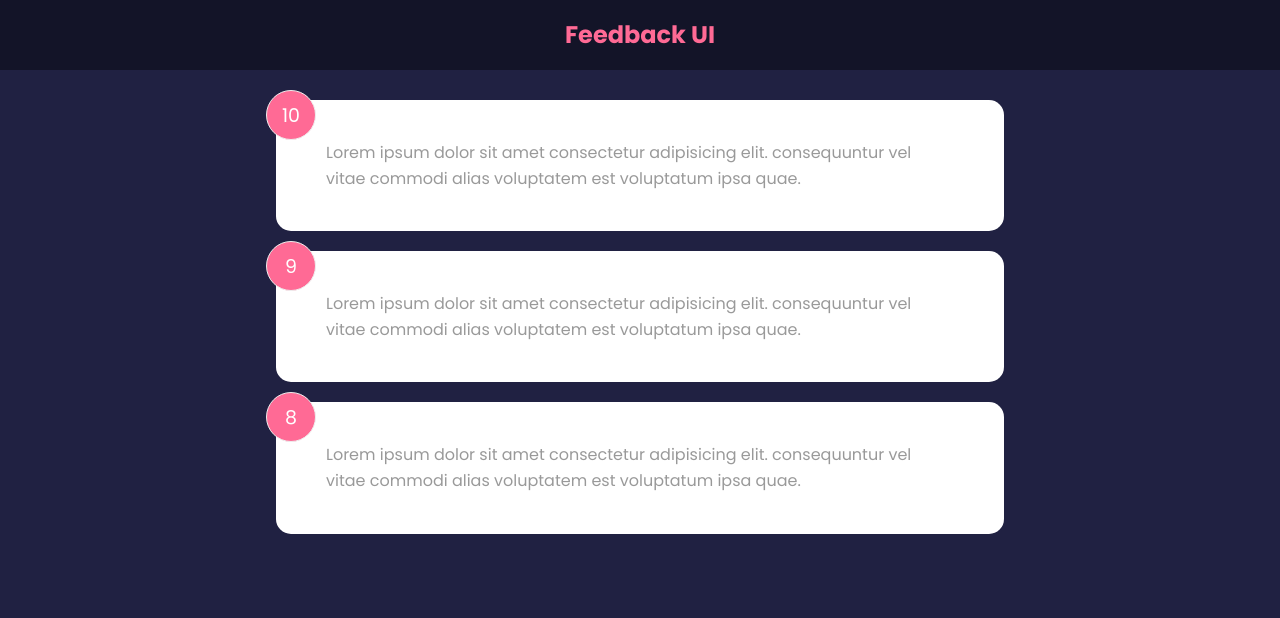
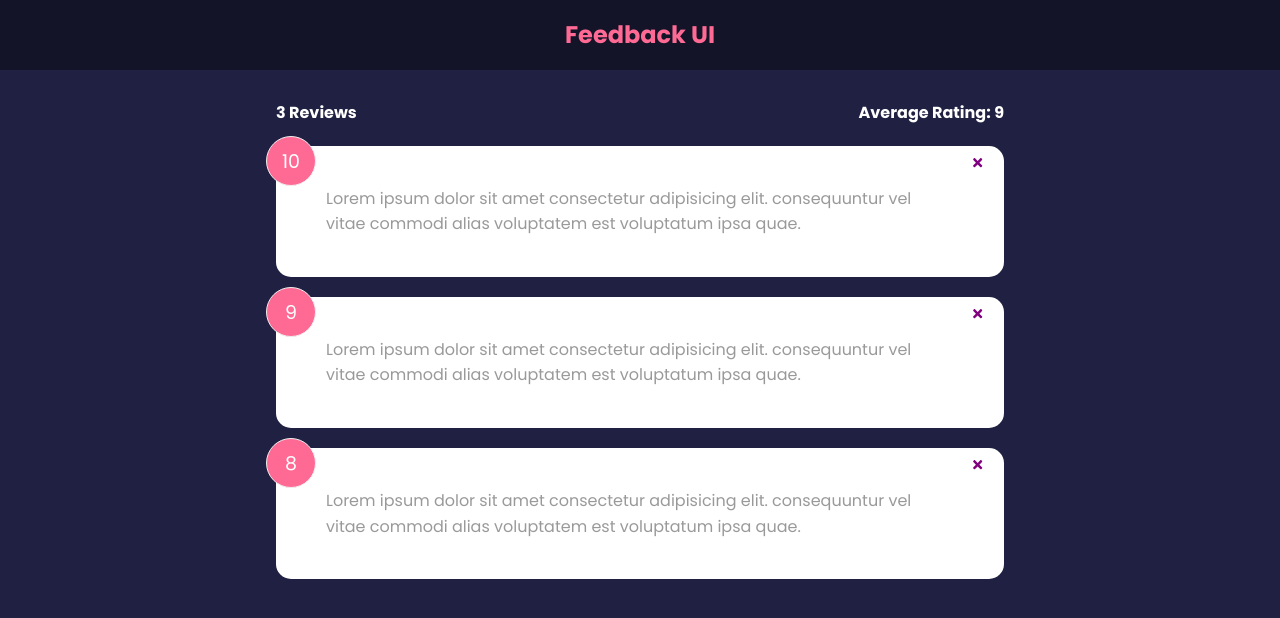
Before and after one commit to tmoney88/Feedback-App, a React (Create React App) app: page / in a window 1280 px wide. Shown: the top 618 px of the page. Built offline with nearby package versions, Linux system fonts and the light colour scheme.

Commit message:
Create FeedbackStats Component and pass props from global state

```diff
--- a/package.json
+++ b/package.json
@@ -8,6 +8,7 @@
     "@testing-library/user-event": "^12.8.3",
     "react": "^17.0.2",
     "react-dom": "^17.0.2",
+    "react-icons": "^4.3.1",
     "react-scripts": "4.0.3",
     "web-vitals": "^1.1.2"
   },
--- a/src/App.js
+++ b/src/App.js
@@ -2,14 +2,23 @@
 import Header from './components/Header'
 import FeedbackList from './components/FeedbackList'
 import FeedbackData from './data/FeedbackData'
+import FeedbackStats from './components/FeedbackStats'
 
 function App() {
   const [feedback, setFeedback] = useState(FeedbackData)
+
+  const deleteFeedback = id => {
+    if (window.confirm('Are you sure you want to delete?')) {
+      setFeedback(feedback.filter(item => item.id !== id))
+    }
+  }
+
   return (
     <>
       <Header text="Feedback UI" />
       <div className="container">
-        <FeedbackList feedback={feedback} />
+        <FeedbackStats feedback={feedback} />
+        <FeedbackList feedback={feedback} handleDelete={deleteFeedback} />
       </div>
     </>
   )
--- a/src/components/FeedbackList.js
+++ b/src/components/FeedbackList.js
@@ -3,7 +3,7 @@
 
 import FeedbackItem from './FeedbackItem'
 
-function FeedbackList({ feedback }) {
+function FeedbackList({ feedback, handleDelete }) {
   if (!feedback || feedback.length === 0) {
     return <p>No Feedback Yet</p>
   }
@@ -11,7 +11,7 @@
   return (
     <div className="feedback-list">
       {feedback.map(item => (
-        <FeedbackItem key={item.id} item={item} />
+        <FeedbackItem key={item.id} item={item} handleDelete={handleDelete} />
       ))}
     </div>
   )
--- /dev/null
+++ b/src/components/FeedbackStats.js
@@ -0,0 +1,26 @@
+import React from 'react'
+import PropTypes from 'prop-types'
+
+function FeedbackStats({ feedback }) {
+  //calculate ratings average
+
+  let average =
+    feedback.reduce((acc, cur) => {
+      return acc + cur.rating
+    }, 0) / feedback.length
+
+  average = average.toFixed(1).replace(/[.,]0$/, '')
+
+  return (
+    <div className="feedback-stats">
+      <h4>{feedback.length} Reviews</h4>
+      <h4>Average Rating: {isNaN(average) ? 0 : average}</h4>
+    </div>
+  )
+}
+
+FeedbackStats.propTypes = {
+  feedback: PropTypes.array.isRequired
+}
+
+export default FeedbackStats
--- a/src/components/Feedbackitem.js
+++ b/src/components/Feedbackitem.js
@@ -1,11 +1,15 @@
 import React from 'react'
 import Card from './shared/Card'
 import PropTypes from 'prop-types'
+import { FaTimes } from 'react-icons/fa'
 
-function FeedbackItem({ item }) {
+function FeedbackItem({ item, handleDelete }) {
   return (
     <Card>
       <div className="num-display">{item.rating}</div>
+      <button onClick={() => handleDelete(item.id)} className="close">
+        <FaTimes color="purple" />
+      </button>
       <div className="text-display">{item.text}</div>
     </Card>
   )
```
Also changed, not shown: 1 other file (tests, documents, lock files or other folders).
